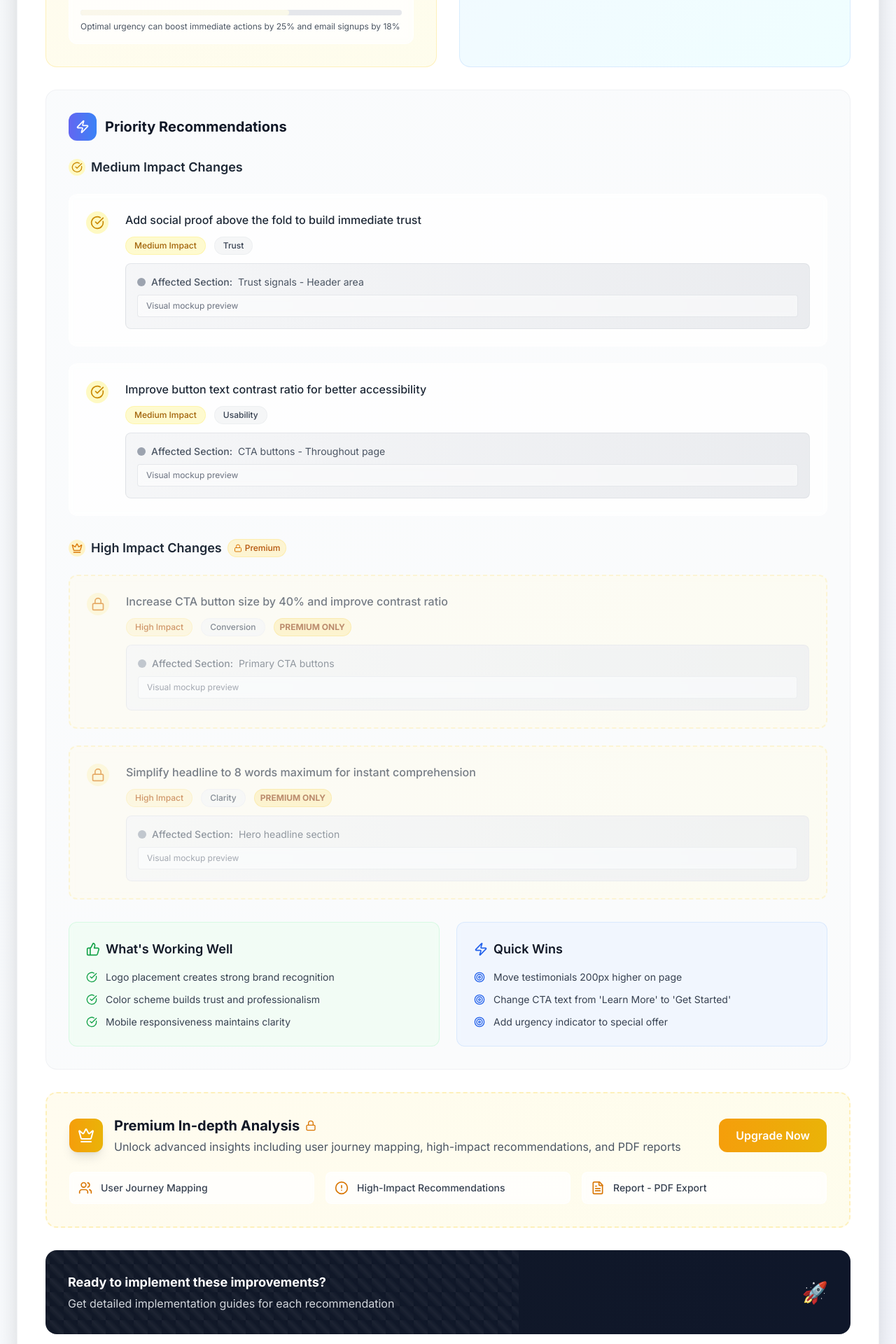
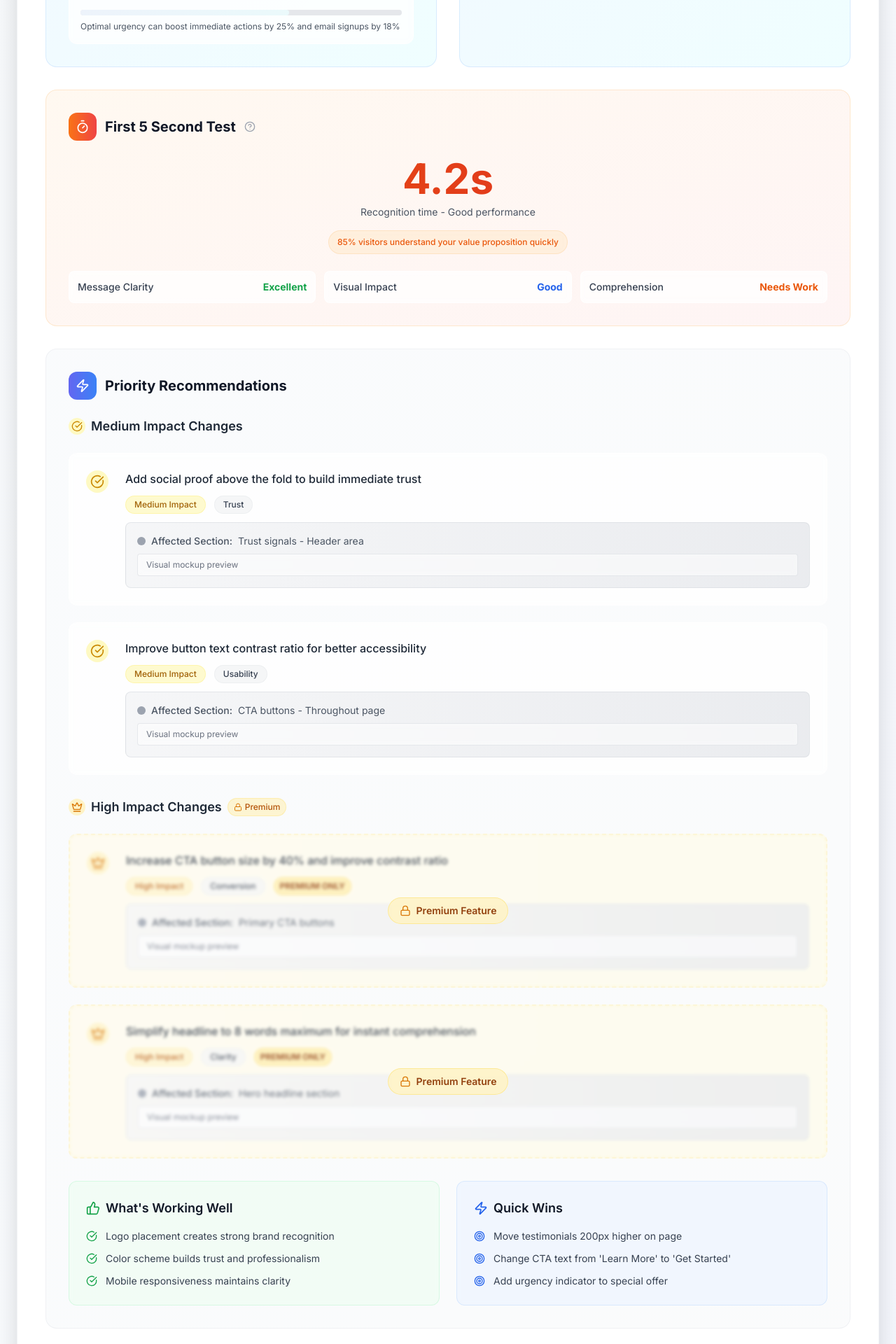
Before and after one commit to kluivstar/Insightoro-FE, a React (Vite) app: page / in a window 1280 px wide. Shown: the part 5680-7600 px from the top of the page at 70% size. Built offline with nearby package versions, Linux system fonts and the light colour scheme.

Commit message:
Fix: Improve mobile responsiveness and styling
- Change Detailed Emotional Analysis div color.
- Make Priority Recommendations and mockup previews responsive.
- Make Premium In-depth Analysis responsive.
- Remove "Ready to implement" section.
- Blur high impact changes as premium.

```diff
--- a/src/components/DemoSection.tsx
+++ b/src/components/DemoSection.tsx
@@ -1,4 +1,3 @@
-
 import { Eye, Brain, Heart, TrendingUp, Star, AlertCircle, CheckCircle, Clock, Target, Zap, ThumbsUp, HelpCircle, Lock, Crown, BarChart3, Users, Timer, Activity, FileText, Gauge, MousePointer, Search } from 'lucide-react';
 import { Tooltip, TooltipContent, TooltipTrigger, TooltipProvider } from '@/components/ui/tooltip';
 
@@ -137,7 +136,7 @@ const DemoSection = () => {
               </div>
 
               {/* Content */}
-              <div className="p-10">
+              <div className="p-6 md:p-10">
                 {/* Core Metrics - Refined size */}
                 <div className="grid md:grid-cols-2 lg:grid-cols-4 gap-5 mb-12">
                   {insights.map((insight, index) => (
@@ -178,13 +177,13 @@ const DemoSection = () => {
 
                 {/* Detailed Emotional Impact Analysis & CTA Visibility Details Side by Side */}
                 <div className="grid md:grid-cols-2 gap-8 mb-8">
-                  {/* Detailed Emotional Impact Analysis - Updated to amber/yellow theme */}
-                  <div className="bg-gradient-to-br from-amber-50/80 to-yellow-50/80 backdrop-blur-sm p-8 rounded-2xl border border-amber-200/50">
+                  {/* Detailed Emotional Analysis - Changed to blue theme */}
+                  <div className="bg-gradient-to-br from-blue-50/80 to-cyan-50/80 backdrop-blur-sm p-6 md:p-8 rounded-2xl border border-blue-200/50">
                     <div className="flex items-center gap-3 mb-6">
-                      <div className="w-10 h-10 bg-gradient-to-r from-amber-500 to-yellow-500 rounded-xl flex items-center justify-center">
+                      <div className="w-10 h-10 bg-gradient-to-r from-blue-500 to-cyan-500 rounded-xl flex items-center justify-center">
                         <Heart className="w-5 h-5 text-white" />
                       </div>
-                      <h4 className="text-xl font-bold text-gray-900">Detailed Emotional Analysis</h4>
+                      <h4 className="text-lg md:text-xl font-bold text-gray-900">Detailed Emotional Analysis</h4>
                       <Tooltip>
                         <TooltipTrigger asChild>
                           <button className="text-gray-400 hover:text-gray-600">
@@ -264,9 +263,52 @@ const DemoSection = () => {
                   </div>
                 </div>
 
-                {/* Priority Recommendations */}
-                <div className="bg-gradient-to-br from-slate-50/80 to-gray-50/80 backdrop-blur-sm p-8 rounded-2xl border border-gray-200/50 mb-8">
-                  <h4 className="text-xl font-bold text-gray-900 mb-6 flex items-center gap-3">
+                {/* First 5 Second Test */}
+                <div className="bg-gradient-to-br from-orange-50/80 to-red-50/80 backdrop-blur-sm p-6 md:p-8 rounded-2xl border border-orange-200/50 mb-8">
+                  <div className="flex items-center gap-3 mb-6">
+                    <div className="w-10 h-10 bg-gradient-to-r from-orange-500 to-red-500 rounded-xl flex items-center justify-center">
+                      <Timer className="w-5 h-5 text-white" />
+                    </div>
+                    <h4 className="text-lg md:text-xl font-bold text-gray-900">First 5 Second Test</h4>
+                    <Tooltip>
+                      <TooltipTrigger asChild>
+                        <button className="text-gray-400 hover:text-gray-600">
+                          <HelpCircle className="w-4 h-4" />
+                        </button>
+                      </TooltipTrigger>
+                      <TooltipContent>
+                        <p className="max-w-xs">Tests whether visitors can understand what you do and why it matters within 5 seconds</p>
+                      </TooltipContent>
+                    </Tooltip>
+                  </div>
+
+                  <div className="text-center mb-6">
+                    <div className="text-4xl md:text-6xl font-bold bg-gradient-to-r from-orange-600 to-red-600 bg-clip-text text-transparent mb-2">4.2s</div>
+                    <div className="text-sm text-gray-600 mb-4">Recognition time - Good performance</div>
+                    <div className="text-xs text-orange-600 font-medium bg-orange-100/70 backdrop-blur-sm px-3 py-2 rounded-full inline-block border border-orange-200/50">
+                      85% visitors understand your value proposition quickly
+                    </div>
+                  </div>
+
+                  <div className="grid md:grid-cols-3 gap-3">
+                    <div className="flex justify-between items-center p-3 bg-white/80 backdrop-blur-sm rounded-lg border border-white/80">
+                      <span className="text-xs md:text-sm font-medium text-gray-700">Message Clarity</span>
+                      <span className="text-xs md:text-sm font-bold text-green-600">Excellent</span>
+                    </div>
+                    <div className="flex justify-between items-center p-3 bg-white/80 backdrop-blur-sm rounded-lg border border-white/80">
+                      <span className="text-xs md:text-sm font-medium text-gray-700">Visual Impact</span>
+                      <span className="text-xs md:text-sm font-bold text-blue-600">Good</span>
+                    </div>
+                    <div className="flex justify-between items-center p-3 bg-white/80 backdrop-blur-sm rounded-lg border border-white/80">
+                      <span className="text-xs md:text-sm font-medium text-gray-700">Comprehension</span>
+                      <span className="text-xs md:text-sm font-bold text-orange-600">Needs Work</span>
+                    </div>
+                  </div>
+                </div>
+
+                {/* Priority Recommendations - Made responsive */}
+                <div className="bg-gradient-to-br from-slate-50/80 to-gray-50/80 backdrop-blur-sm p-6 md:p-8 rounded-2xl border border-gray-200/50 mb-8">
+                  <h4 className="text-lg md:text-xl font-bold text-gray-900 mb-6 flex items-center gap-3">
                     <div className="w-10 h-10 bg-gradient-to-r from-indigo-500 to-blue-500 rounded-xl flex items-center justify-center">
                       <Zap className="w-5 h-5 text-white" />
                     </div>
@@ -275,34 +317,36 @@ const DemoSection = () => {
 
                   {/* Medium Impact Recommendations */}
                   <div className="space-y-6 mb-8">
-                    <h5 className="text-lg font-semibold text-gray-800 flex items-center gap-2">
+                    <h5 className="text-base md:text-lg font-semibold text-gray-800 flex items-center gap-2">
                       <div className="w-6 h-6 bg-yellow-100 rounded-full flex items-center justify-center">
                         <CheckCircle className="w-4 h-4 text-yellow-600" />
                       </div>
                       Medium Impact Changes
                     </h5>
                     {mediumImpactRecommendations.map((rec, index) => (
-                      <div key={index} className="flex items-start gap-6 p-6 bg-white/80 backdrop-blur-sm rounded-xl border border-white/80">
-                        <div className="w-8 h-8 bg-yellow-100 rounded-full flex items-center justify-center">
+                      <div key={index} className="flex flex-col md:flex-row items-start gap-4 md:gap-6 p-4 md:p-6 bg-white/80 backdrop-blur-sm rounded-xl border border-white/80">
+                        <div className="w-8 h-8 bg-yellow-100 rounded-full flex items-center justify-center flex-shrink-0">
                           <CheckCircle className="w-5 h-5 text-yellow-600" />
                         </div>
-                        <div className="flex-1">
-                          <p className="text-gray-800 font-medium mb-3">{rec.text}</p>
-                          <div className="flex items-center gap-3 mb-3">
-                            <span className="px-3 py-1 bg-yellow-100/80 backdrop-blur-sm text-yellow-700 rounded-full text-xs font-medium border border-yellow-200/50">
+                        <div className="flex-1 w-full">
+                          <p className="text-gray-800 font-medium mb-3 text-sm md:text-base">{rec.text}</p>
+                          <div className="flex flex-wrap items-center gap-2 md:gap-3 mb-3">
+                            <span className="px-2 md:px-3 py-1 bg-yellow-100/80 backdrop-blur-sm text-yellow-700 rounded-full text-xs font-medium border border-yellow-200/50">
                               {rec.impact} Impact
                             </span>
-                            <span className="px-3 py-1 bg-gray-100/80 backdrop-blur-sm text-gray-700 rounded-full text-xs font-medium border border-gray-200/50">
+                            <span className="px-2 md:px-3 py-1 bg-gray-100/80 backdrop-blur-sm text-gray-700 rounded-full text-xs font-medium border border-gray-200/50">
                               {rec.category}
                             </span>
                           </div>
-                          <div className="bg-gradient-to-r from-gray-100/80 to-gray-200/80 backdrop-blur-sm p-4 rounded-lg border border-gray-300/50">
-                            <div className="flex items-center gap-2 text-sm text-gray-600">
+                          <div className="bg-gradient-to-r from-gray-100/80 to-gray-200/80 backdrop-blur-sm p-3 md:p-4 rounded-lg border border-gray-300/50">
+                            <div className="flex flex-col md:flex-row md:items-center gap-2 text-xs md:text-sm text-gray-600 mb-2">
+                              <div className="flex items-center gap-2">
                                 <div className="w-3 h-3 bg-gray-400 rounded-full"></div>
                                 <span className="font-medium">Affected Section:</span>
-                              <span>{rec.mockup}</span>
                               </div>
-                            <div className="mt-2 bg-white/60 backdrop-blur-sm h-8 rounded border border-gray-300/50 flex items-center px-3">
+                              <span className="md:ml-0">{rec.mockup}</span>
+                            </div>
+                            <div className="bg-white/60 backdrop-blur-sm h-6 md:h-8 rounded border border-gray-300/50 flex items-center px-2 md:px-3">
                               <div className="text-xs text-gray-500">Visual mockup preview</div>
                             </div>
                           </div>
@@ -311,9 +355,9 @@ const DemoSection = () => {
                     ))}
                   </div>
 
-                  {/* High Impact Recommendations - Now marked as Premium */}
+                  {/* High Impact Recommendations - Marked as Premium with blur */}
                   <div className="space-y-6 mb-8">
-                    <h5 className="text-lg font-semibold text-gray-800 flex items-center gap-2">
+                    <h5 className="text-base md:text-lg font-semibold text-gray-800 flex items-center gap-2">
                       <div className="w-6 h-6 bg-amber-100 rounded-full flex items-center justify-center">
                         <Crown className="w-4 h-4 text-amber-600" />
                       </div>
@@ -324,31 +368,42 @@ const DemoSection = () => {
                       </div>
                     </h5>
                     {highImpactRecommendations.map((rec, index) => (
-                      <div key={index} className="flex items-start gap-6 p-6 bg-gradient-to-r from-amber-50/80 to-yellow-50/80 backdrop-blur-sm rounded-xl border-2 border-amber-200/50 border-dashed opacity-60">
-                        <div className="w-8 h-8 bg-amber-100 rounded-full flex items-center justify-center">
-                          <Lock className="w-5 h-5 text-amber-600" />
+                      <div key={index} className="relative">
+                        {/* Blur overlay */}
+                        <div className="absolute inset-0 bg-white/20 backdrop-blur-[2px] rounded-xl z-10 flex items-center justify-center">
+                          <div className="bg-amber-100/90 backdrop-blur-sm px-4 py-2 rounded-full border border-amber-200/80 flex items-center gap-2">
+                            <Lock className="w-4 h-4 text-amber-600" />
+                            <span className="text-sm font-semibold text-amber-800">Premium Feature</span>
                           </div>
-                        <div className="flex-1">
-                          <p className="text-gray-800 font-medium mb-3">{rec.text}</p>
-                          <div className="flex items-center gap-3 mb-3">
-                            <span className="px-3 py-1 bg-amber-100/80 backdrop-blur-sm text-amber-700 rounded-full text-xs font-medium border border-amber-200/50">
+                        </div>
+                        <div className="flex flex-col md:flex-row items-start gap-4 md:gap-6 p-4 md:p-6 bg-gradient-to-r from-amber-50/80 to-yellow-50/80 backdrop-blur-sm rounded-xl border-2 border-amber-200/50 border-dashed">
+                          <div className="w-8 h-8 bg-amber-100 rounded-full flex items-center justify-center flex-shrink-0">
+                            <Crown className="w-5 h-5 text-amber-600" />
+                          </div>
+                          <div className="flex-1 w-full">
+                            <p className="text-gray-800 font-medium mb-3 text-sm md:text-base">{rec.text}</p>
+                            <div className="flex flex-wrap items-center gap-2 md:gap-3 mb-3">
+                              <span className="px-2 md:px-3 py-1 bg-amber-100/80 backdrop-blur-sm text-amber-700 rounded-full text-xs font-medium border border-amber-200/50">
                                 {rec.impact} Impact
                               </span>
-                            <span className="px-3 py-1 bg-gray-100/80 backdrop-blur-sm text-gray-700 rounded-full text-xs font-medium border border-gray-200/50">
+                              <span className="px-2 md:px-3 py-1 bg-gray-100/80 backdrop-blur-sm text-gray-700 rounded-full text-xs font-medium border border-gray-200/50">
                                 {rec.category}
                               </span>
                               <span className="px-2 py-1 bg-amber-200/60 backdrop-blur-sm text-amber-800 rounded-full text-xs font-bold border border-amber-300/50">
                                 PREMIUM ONLY
                               </span>
                             </div>
-                          <div className="bg-gradient-to-r from-gray-100/80 to-gray-200/80 backdrop-blur-sm p-4 rounded-lg border border-gray-300/50">
-                            <div className="flex items-center gap-2 text-sm text-gray-600">
+                            <div className="bg-gradient-to-r from-gray-100/80 to-gray-200/80 backdrop-blur-sm p-3 md:p-4 rounded-lg border border-gray-300/50">
+                              <div className="flex flex-col md:flex-row md:items-center gap-2 text-xs md:text-sm text-gray-600 mb-2">
+                                <div className="flex items-center gap-2">
                                   <div className="w-3 h-3 bg-gray-400 rounded-full"></div>
                                   <span className="font-medium">Affected Section:</span>
-                              <span>{rec.mockup}</span>
                                 </div>
-                            <div className="mt-2 bg-white/60 backdrop-blur-sm h-8 rounded border border-gray-300/50 flex items-center px-3">
+                                <span className="md:ml-0">{rec.mockup}</span>
+                              </div>
+                              <div className="bg-white/60 backdrop-blur-sm h-6 md:h-8 rounded border border-gray-300/50 flex items-center px-2 md:px-3">
                                 <div className="text-xs text-gray-500">Visual mockup preview</div>
+                              </div>
                             </div>
                           </div>
                         </div>
@@ -359,7 +414,7 @@ const DemoSection = () => {
                   {/* What's Working Well & Quick Wins */}
                   <div className="grid md:grid-cols-2 gap-6">
                     <div className="bg-green-50/80 backdrop-blur-sm p-6 rounded-xl border border-green-200/50">
-                      <h5 className="text-lg font-semibold text-gray-900 mb-4 flex items-center gap-2">
+                      <h5 className="text-base md:text-lg font-semibold text-gray-900 mb-4 flex items-center gap-2">
                         <ThumbsUp className="w-5 h-5 text-green-600" />
                         What's Working Well
                       </h5>
@@ -367,14 +422,14 @@ const DemoSection = () => {
                         {workingWell.map((item, index) => (
                           <div key={index} className="flex items-start gap-3">
                             <CheckCircle className="w-4 h-4 text-green-600 mt-0.5 flex-shrink-0" />
-                            <span className="text-sm text-gray-700">{item}</span>
+                            <span className="text-xs md:text-sm text-gray-700">{item}</span>
                           </div>
                         ))}
                       </div>
                     </div>
 
                     <div className="bg-blue-50/80 backdrop-blur-sm p-6 rounded-xl border border-blue-200/50">
-                      <h5 className="text-lg font-semibold text-gray-900 mb-4 flex items-center gap-2">
+                      <h5 className="text-base md:text-lg font-semibold text-gray-900 mb-4 flex items-center gap-2">
                         <Zap className="w-5 h-5 text-blue-600" />
                         Quick Wins
                       </h5>
@@ -382,7 +437,7 @@ const DemoSection = () => {
                         {quickWins.map((item, index) => (
                           <div key={index} className="flex items-start gap-3">
                             <Target className="w-4 h-4 text-blue-600 mt-0.5 flex-shrink-0" />
-                            <span className="text-sm text-gray-700">{item}</span>
+                            <span className="text-xs md:text-sm text-gray-700">{item}</span>
                           </div>
                         ))}
                       </div>
@@ -390,51 +445,39 @@ const DemoSection = () => {
                   </div>
                 </div>
 
-                {/* Premium In-depth Analysis Feature */}
-                <div className="bg-gradient-to-r from-amber-50/80 to-yellow-50/80 backdrop-blur-sm p-8 rounded-2xl border-2 border-amber-200/50 border-dashed mb-8">
-                  <div className="flex items-center justify-between">
-                    <div className="flex items-center gap-4">
-                      <div className="w-12 h-12 bg-gradient-to-r from-amber-500 to-yellow-500 rounded-xl flex items-center justify-center shadow-lg">
+                {/* Premium In-depth Analysis Feature - Made responsive */}
+                <div className="bg-gradient-to-r from-amber-50/80 to-yellow-50/80 backdrop-blur-sm p-6 md:p-8 rounded-2xl border-2 border-amber-200/50 border-dashed">
+                  <div className="flex flex-col md:flex-row items-start md:items-center justify-between gap-4">
+                    <div className="flex flex-col md:flex-row items-start md:items-center gap-4">
+                      <div className="w-12 h-12 bg-gradient-to-r from-amber-500 to-yellow-500 rounded-xl flex items-center justify-center shadow-lg flex-shrink-0">
                         <Crown className="w-6 h-6 text-white" />
                       </div>
                       <div>
-                        <h5 className="text-xl font-bold text-gray-900 mb-1 flex items-center gap-2">
+                        <h5 className="text-lg md:text-xl font-bold text-gray-900 mb-1 flex items-center gap-2">
                           Premium In-depth Analysis
                           <Lock className="w-4 h-4 text-amber-600" />
                         </h5>
-                        <p className="text-gray-600">Unlock advanced insights including user journey mapping, high-impact recommendations, and PDF reports</p>
+                        <p className="text-sm md:text-base text-gray-600">Unlock advanced insights including user journey mapping, high-impact recommendations, and PDF reports</p>
                       </div>
                     </div>
-                    <button className="px-6 py-3 bg-gradient-to-r from-amber-500 to-yellow-500 text-white font-semibold rounded-xl hover:shadow-lg transition-all duration-300 hover:-translate-y-1 backdrop-blur-sm">
+                    <button className="w-full md:w-auto px-4 md:px-6 py-2 md:py-3 bg-gradient-to-r from-amber-500 to-yellow-500 text-white font-semibold rounded-xl hover:shadow-lg transition-all duration-300 hover:-translate-y-1 backdrop-blur-sm">
                       Upgrade Now
                     </button>
                   </div>
 
-                  <div className="grid md:grid-cols-3 gap-4 mt-6">
+                  <div className="grid grid-cols-1 md:grid-cols-3 gap-4 mt-6">
                     <div className="flex items-center gap-3 p-3 bg-white/80 backdrop-blur-sm rounded-lg border border-white/80">
-                      <Users className="w-5 h-5 text-amber-600" />
+                      <Users className="w-5 h-5 text-amber-600 flex-shrink-0" />
                       <span className="text-sm font-medium text-gray-700">User Journey Mapping</span>
                     </div>
                     <div className="flex items-center gap-3 p-3 bg-white/80 backdrop-blur-sm rounded-lg border border-white/80">
-                      <AlertCircle className="w-5 h-5 text-amber-600" />
+                      <AlertCircle className="w-5 h-5 text-amber-600 flex-shrink-0" />
                       <span className="text-sm font-medium text-gray-700">High-Impact Recommendations</span>
                     </div>
                     <div className="flex items-center gap-3 p-3 bg-white/80 backdrop-blur-sm rounded-lg border border-white/80">
-                      <FileText className="w-5 h-5 text-amber-600" />
+                      <FileText className="w-5 h-5 text-amber-600 flex-shrink-0" />
                       <span className="text-sm font-medium text-gray-700">Report - PDF Export</span>
                     </div>
-                  </div>
-                </div>
-
-                {/* Action Items */}
-                <div className="p-8 bg-gradient-to-r from-gray-900 to-slate-900 rounded-2xl relative overflow-hidden">
-                  <div className="absolute inset-0 bg-[linear-gradient(45deg,transparent_25%,rgba(255,255,255,0.05)_50%,transparent_75%)] bg-[length:20px_20px] animate-[scan_3s_ease-in-out_infinite]"></div>
-                  <div className="flex items-center justify-between relative z-10">
-                    <div>
-                      <h5 className="text-white font-bold text-lg mb-1">Ready to implement these improvements?</h5>
-                      <p className="text-gray-300">Get detailed implementation guides for each recommendation</p>
-                    </div>
-                    <div className="text-3xl">🚀</div>
                   </div>
                 </div>
               </div>
```
Lines whose indentation alone changed are shown as unchanged.
